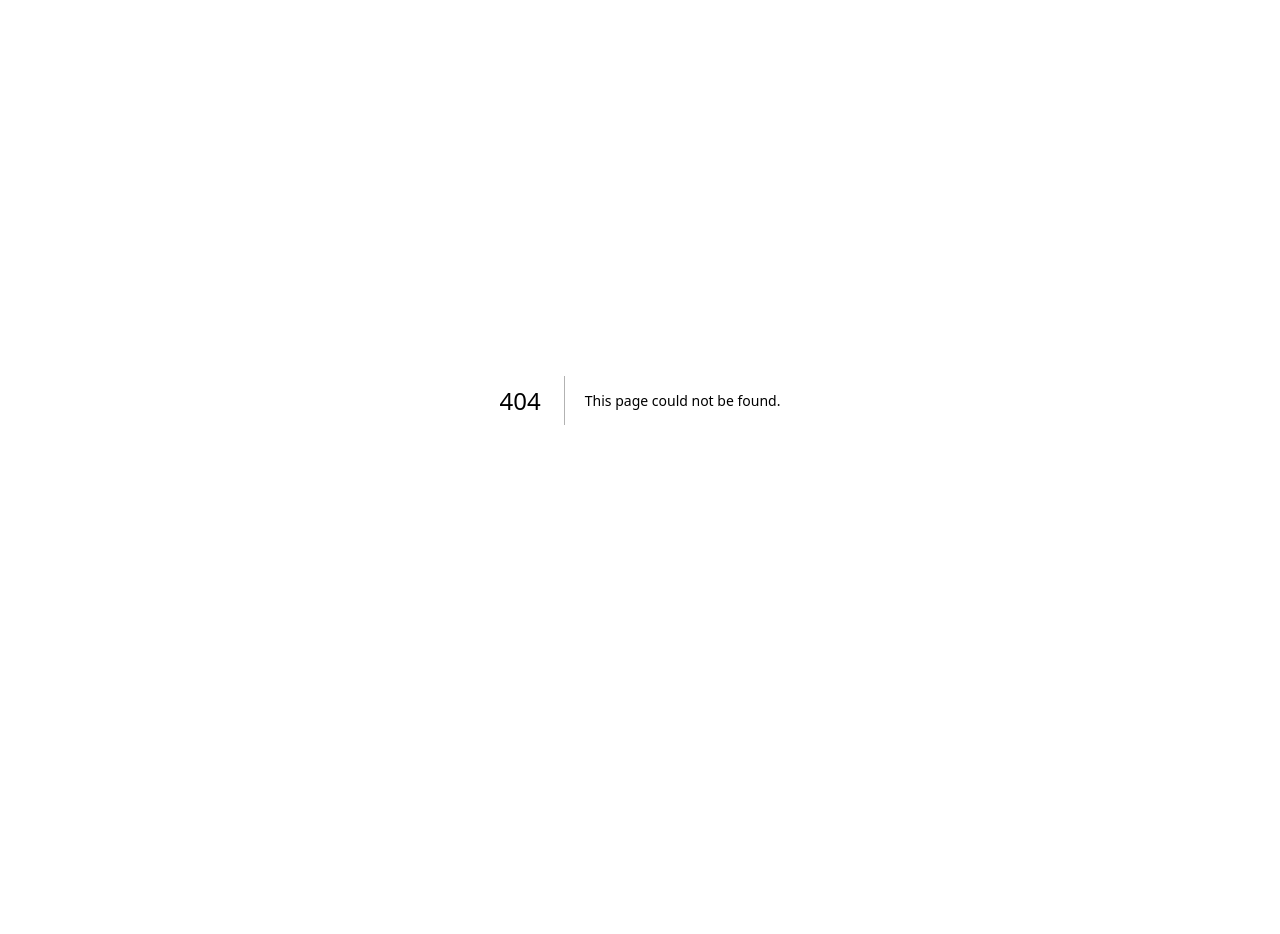
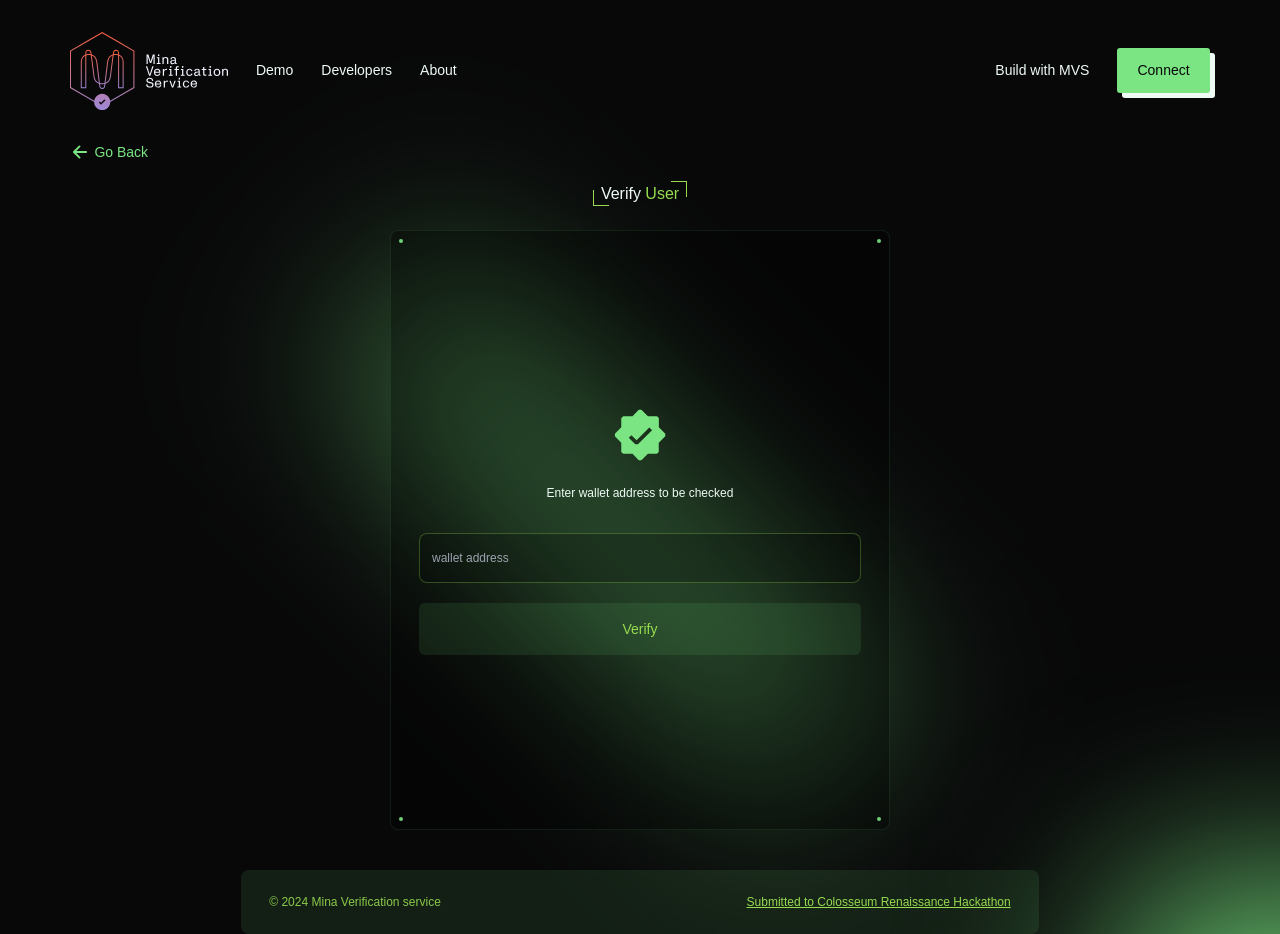
Before and after one commit to osas2211/Demo-Website, a Next.js app: page /verify-user in a window 1280 px wide. Before the commit this address had no page. Before the commit the page ends 800 px from the top, so only its background shows below. Built offline with nearby package versions, Linux system fonts and the light colour scheme.

Commit message:
add verify user page

```diff
--- /dev/null
+++ b/app/verify-user/VerifyUser.tsx
@@ -0,0 +1,55 @@
+"use client"
+import React, { useState } from "react"
+import { GoVerified } from "react-icons/go"
+import { VscVerifiedFilled } from "react-icons/vsc"
+
+export const VerifyUser = () => {
+  const [address, setAddress] = useState("")
+  return (
+    <div className="w-full relative z-[10]">
+      <h2 className="text-center mb-6">
+        <span className="relative">
+          <span>
+            Verify <span className="text-secondary">User</span>
+          </span>
+          <div className="h-[1px] w-4 absolute -top-1 -right-2 bg-secondary" />
+          <div className="w-[1px] h-4 absolute -top-1 -right-2 bg-secondary" />
+          <div className="h-[1px] w-4 absolute -bottom-1 -left-2 bg-secondary" />
+          <div className="w-[1px] h-4 absolute -bottom-1 -left-2 bg-secondary" />
+        </span>
+      </h2>
+      <div className="flex justify-center gap-5 flex-col md:flex-row ">
+        <div className="overflow-hidden">
+          <div className="h-[600px] md:w-[500px] w-full bg-black/30 border-[1px] border-primary/10 rounded-lg relative px-7 py-7 leftRight">
+            <div>
+              <div className="h-1 w-1 bg-primary/90 rounded-[100%] absolute top-2 left-2" />
+              <div className="h-1 w-1 bg-primary/90 rounded-[100%] absolute top-2 right-2" />
+              <div className="h-1 w-1 bg-primary/90 rounded-[100%] absolute bottom-2 left-2" />
+              <div className="h-1 w-1 bg-primary/90 rounded-[100%] absolute bottom-2 right-2" />
+            </div>
+            <div className="flex flex-col justify-center items-center h-full gap-5 py-10">
+              <VscVerifiedFilled className="text-6xl text-primary" />
+              <div className="flex flex-col items-center gap-3 w-full">
+                <div className="text-xs mb-5 text-center">
+                  <p>Enter wallet address to be checked</p>
+                </div>
+                <div className="w-full">
+                  <input
+                    className="w-full block bg-black/20 px-3 py-4 rounded-lg outline-none border-[1px] border-secondary/30 placeholder:text-xs text-xs"
+                    placeholder="wallet address"
+                    onChange={(e) => setAddress(e.target.value)}
+                  />
+                </div>
+              </div>
+              <div className="w-full">
+                <button className="block w-full bg-primary/10 text-secondary text-center py-4 block rounded-md text-sm flex items-center justify-center gap-2 hover:bg-primary hover:text-black transition-all">
+                  Verify
+                </button>
+              </div>
+            </div>
+          </div>
+        </div>
+      </div>
+    </div>
+  )
+}
--- /dev/null
+++ b/app/verify-user/page.tsx
@@ -0,0 +1,37 @@
+"use client"
+import { Header } from "@/components/Header"
+import React, { useState } from "react"
+import { Footer } from "@/components/Footer"
+import { GoBack } from "@/components/GoBack"
+import { UserCard } from "@/components/UserCard"
+import { VerifyUser } from "./VerifyUser"
+
+const DemoPage = () => {
+  return (
+    <main className="relative monument bg-custom-black text-custom-white min-h-screen overflow-x-hidden no-scrollbar">
+      <div className="px-[1.2rem] md:w-[92%] mx-auto">
+        <Header />
+        <GoBack />
+        <VerifyUser />
+        <Footer />
+      </div>
+      <div className="absolute top-[50%] left-[40%] translate-x-[50%] translate-y-[-40%] reveal">
+        <div
+          className="h-[600px] w-[100px] bg-primary -rotate-[45deg]"
+          style={{ filter: "blur(100px)" }}
+        ></div>
+      </div>
+      {/* <LoaderScreen /> */}
+
+      {/* Glow Animation */}
+      <div className="absolute bottom-[-260px] right-[-150px] moveObj">
+        <div
+          className="h-[300px] w-[300px] bg-primary"
+          style={{ filter: "blur(100px)" }}
+        ></div>
+      </div>
+    </main>
+  )
+}
+
+export default DemoPage
```
